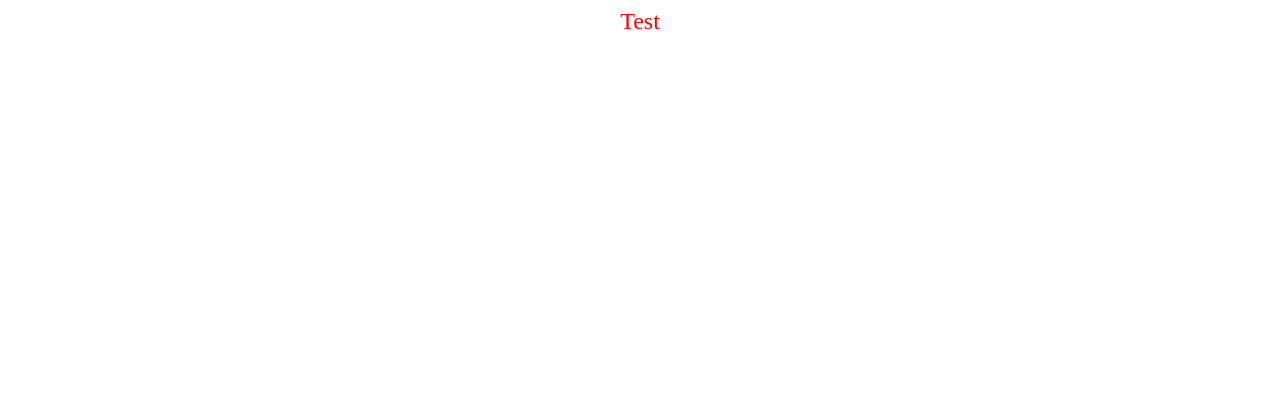
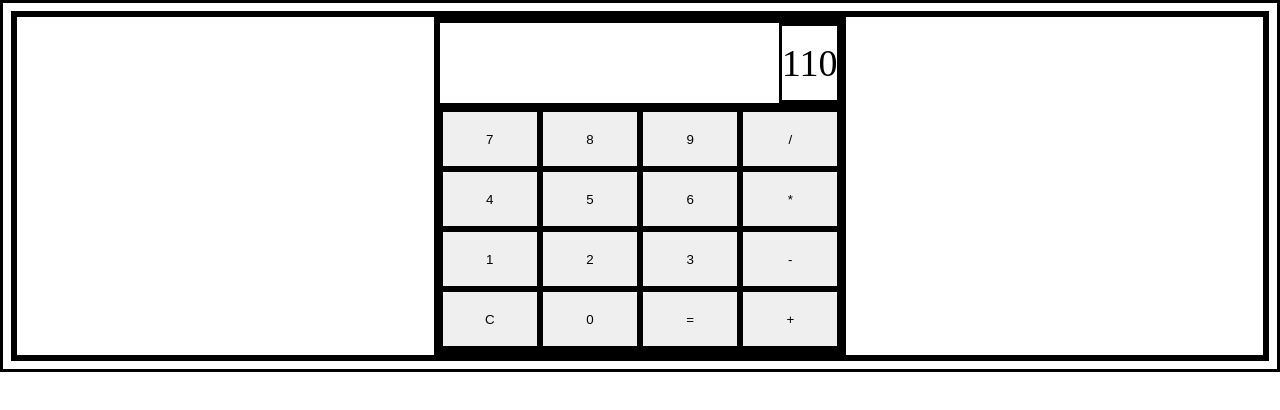
Before and after one commit to MontyPithon/top-calculator, a plain HTML site: page index.html in a window 1280 px wide. Drawn offline with Linux system fonts and the light colour scheme.

Commit message:
good template

```diff
--- a/index.html
+++ b/index.html
@@ -8,6 +8,30 @@
     <title>Document</title>
 </head>
 <body>
-    <div class="test">Test</div>
+   <main class="container">
+    <div class="calc">
+        <div class="output">
+            <div class="result">110</div>
+        </div>
+        <div class="keypad">
+            <button>7</button>
+            <button>8</button>
+            <button>9</button>
+            <button>/</button>
+            <button>4</button>
+            <button>5</button>
+            <button>6</button>
+            <button>*</button>
+            <button>1</button>
+            <button>2</button>
+            <button>3</button>
+            <button>-</button>
+            <button>C</button>
+            <button>0</button>
+            <button>=</button>
+            <button>+</button>
+        </div>
+    </div>
+   </main>
 </body>
 </html>
--- a/style.css
+++ b/style.css
@@ -1,5 +1,37 @@
-.test{
-    text-align: center;
-    color: red;
-    font-size: 24px;
+* {
+    border: solid;
 }
+main {
+    display: flex;
+    justify-content: center;
+    border: solid;
+}
+
+.calc{
+    display: flex;
+    border: solid;
+    flex-direction: column;
+
+}
+
+.keypad{
+    display: flex;
+    flex-wrap: wrap;
+    height: 240px;
+}
+
+.output{
+    display: flex;
+    justify-content: flex-end;
+    height: 80px
+}
+
+.keypad button{
+    flex: 1 0 25%;
+
+}
+
+.result{
+    font-size: 38px;
+    align-content: center;
+}
```
